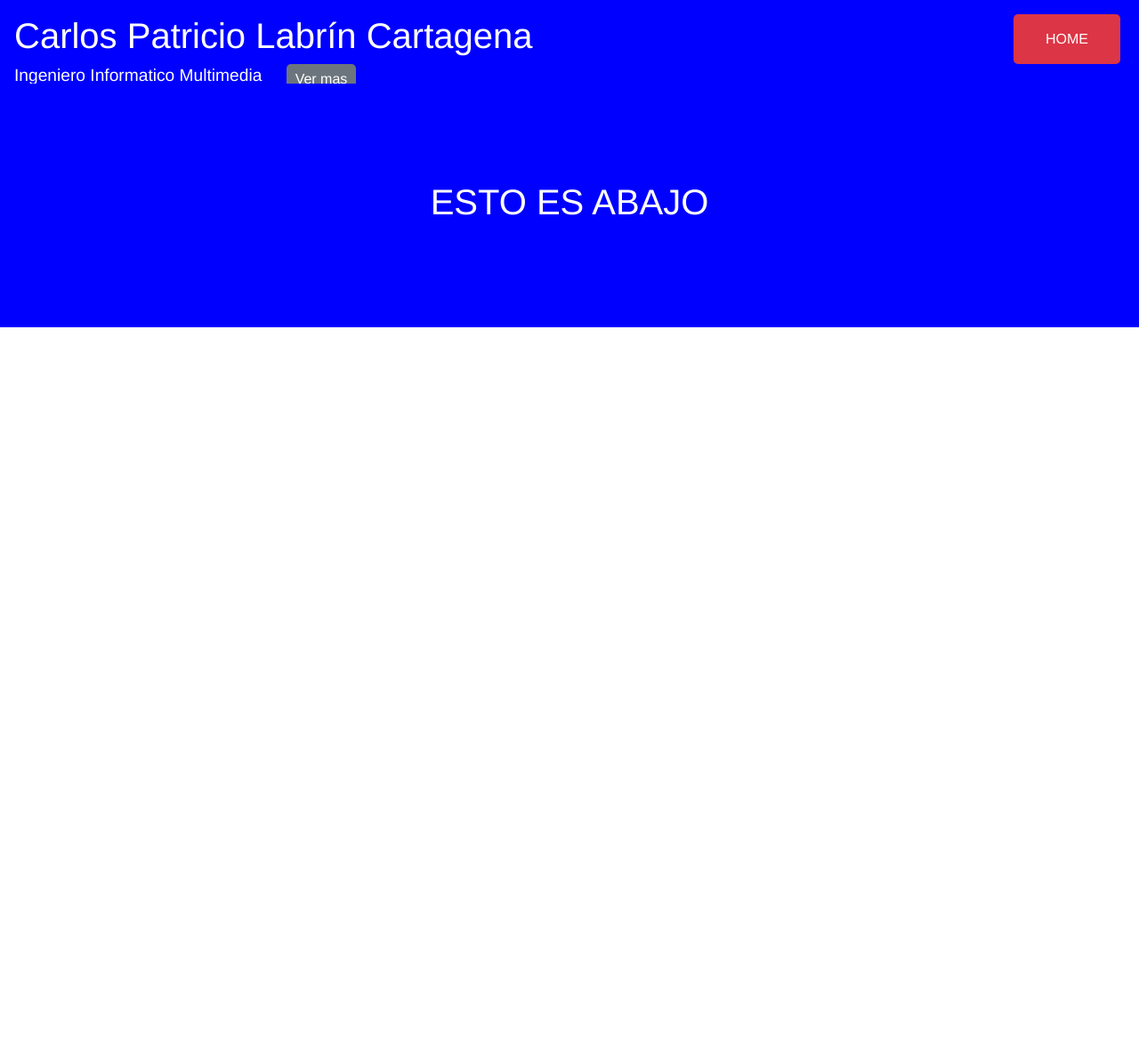
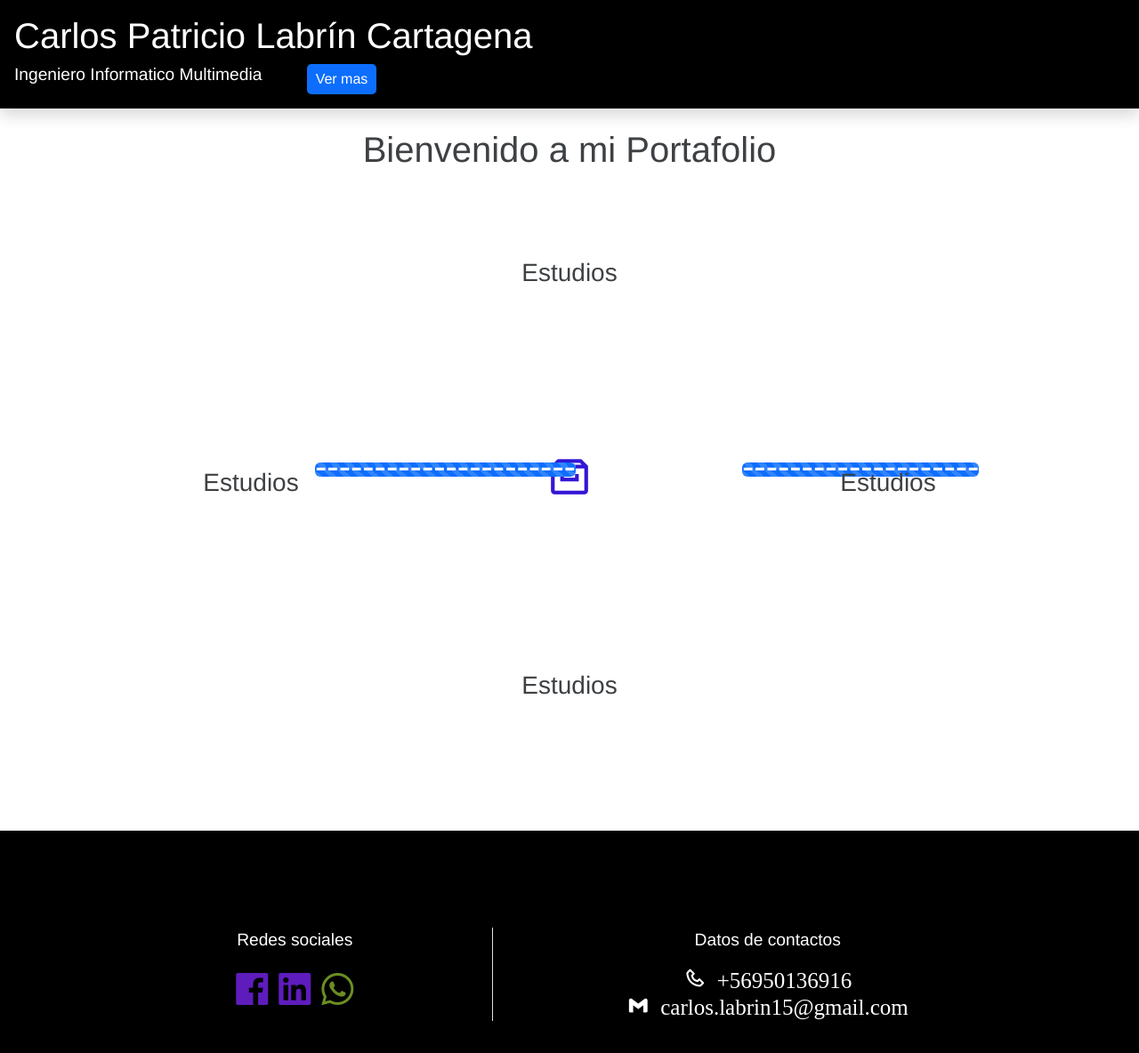
Before and after one commit to Car-Lab312/Portafolio, an Angular app: page / in a window 1280 px wide. Shown: the top 1184 px of the page at 89% size. Before the commit the page ends 800 px from the top, so only its background shows below. Built offline with nearby package versions, Linux system fonts and the light colour scheme.

Commit message:
respaldo

```diff
--- a/src/app/Home/Home.module.ts
+++ b/src/app/Home/Home.module.ts
@@ -1,5 +1,6 @@
 import { CommonModule } from "@angular/common";
 import { NgModule, createComponent } from "@angular/core";
+// import { RouterModule } from '@angular/router';
 
 import { PresentacionComponent } from './Presentacion/presentacion.component';
 import { CreacionesComponent } from './Informacion/creaciones/creaciones.component';
@@ -18,6 +19,10 @@ import { EstudiosComponent } from './Informacion/estudios/estudios.component';
     ],
     imports: [
         CommonModule,
+        // RouterModule.forRoot([
+        //     {path: 'centificados', component: EstudiosComponent},
+        //     {path: 'inicio', component: PresentacionComponent},
+        //   ]),
     ]
 })
 export class HomeModule{
--- a/src/app/Home/Informacion/estudios/estudios.component.html
+++ b/src/app/Home/Informacion/estudios/estudios.component.html
@@ -4,7 +4,7 @@
         <div>
             <h5>Ingeniero Informatico Multimedia</h5>
             <h6>Universidad del Arte Ciencia y Comunicacion</h6>
-            <h6>Ver centificado</h6>
+            <a><h6><img src="Home/img/centificado.png" alt=""> Ver centificado</h6></a>
         </div>
         <div>Lorem ipsum dolor sit amet consectetur adipisicing elit. Illo sint iusto id sunt vero,
             unde illum ad vitae hic deserunt quae magnam nam maiores incidunt sapiente quam explicabo dolorum dicta!</div>
--- a/src/app/app.component.css
+++ b/src/app/app.component.css
@@ -1,5 +1,5 @@
 .barra-arriba{
-    background-color: blue;
+    background-color: black;
     text-align: center;
     color: white;
     position: fixed;
@@ -10,7 +10,7 @@
 
 .presentacion{
     display: grid;
-    grid-template-columns: 280px 130px;
+    grid-template-columns: 7rem;
     padding-left: 0px;
     /* margin-bottom: 200px; */
 
@@ -18,18 +18,69 @@
 
 .home{
     display: grid;
-    grid-template-columns: auto 130px;
+    grid-template-columns: 100rem auto;
     padding-left: 0px;
+    /* position: relative; */
+    /* margin-bottom: 200px; */
+
+}
+
+.home_1{
+    display: grid;
+    grid-template-columns: 20rem 6rem;
+    padding-left: 0px;
+    /* position: relative; */
+    /* margin-bottom: 200px; */
+
+}
+
+.contenido_bajo{
+    display: grid;
+    grid-template-columns: auto auto;
+    text-align: center;
     /* margin-bottom: 200px; */
 
 }
 
 .barra-abajo{
-    background-color: blue;
-    position: sticky;
+    background-color: black;
+    position: absolute;
     position: -webkit-sticky;
     border-color: black;
     padding: 109px;
     color: white;
 
 }
+
+.home_prese{
+    margin-top: 80px;
+    padding-bottom: 3rem;
+    text-align: center;
+}
+
+.esquema_paguina{
+    display: grid;
+    grid-template-columns: 400px auto 400px;
+
+}
+
+.barra-flecha{
+    position: absolute;
+    margin-top: 20rem;
+    margin-left: 17rem;
+    display: grid;
+    grid-template-columns: auto auto auto;
+    text-align: center;
+    /* border: solid; */
+}
+
+.barra-flecha2{
+    position: absolute;
+    margin-top: 20rem;
+    margin-left: 47rem;
+    margin-right: 100px;
+    display: grid;
+    grid-template-columns: auto auto auto;
+    text-align: center;
+    /* border: solid; */
+}
--- a/src/app/app.component.html
+++ b/src/app/app.component.html
@@ -1,20 +1,76 @@
 <div class="shadow lg p-3 mb-5 barra-arriba top-0 start-0 end-0">
     <div class="home">
-        <h1 style="text-align: left;">Carlos Patricio Labrín Cartagena</h1>
-        <Button class="danger bg-danger" routerLink="inicio" >HOME</Button>
-    </div>
-    <div class="presentacion" style="align-items: center;">
-        <div style="align-items: center;">
-            <h6 style="text-align: left; font-size: larger;">Ingeniero Informatico Multimedia</h6>
+        <div>
+            <h1 style="text-align: left;">Carlos Patricio Labrín Cartagena</h1>
+            <div class="home_1">
+                <h6 style="text-align: left; font-size: larger;">Ingeniero Informatico Multimedia</h6>
+                <div>
+                    <Button class="primary bg-primary" routerLink="mostrar-estudios">Ver mas</Button>
+                </div>
+            </div>
         </div>
-        <div style="align-items: center;" >
-            <Button class="secondary bg-secondary" routerLink="mostrar-estudios" >Ver mas</Button>
+        <div>
+            <div class="position-relative top-50 start-50 translate-middle">
+                <Button  type="button" class="danger bg-danger " routerLink="inicio" >
+                    <i class='bx bx-home' style='color:#ffffff; padding-right: 5px; font-size: x-large;' ></i>HOME
+                </Button>
+            </div>
         </div>
     </div>
 </div>
-<div style="padding: 15px;">
+    <router-outlet></router-outlet>
+    <div class="home_prese">
+        <h1 style="text-align: center;">Bienvenido a mi Portafolio</h1>
+        <div class="barra-flecha">
+            <div class="progress" role="progressbar" aria-label="Animated striped example" aria-valuenow="75" aria-valuemin="0" aria-valuemax="100">
+                <div class="progress-bar progress-bar-striped progress-bar-animated" style="width: 100%;">
+                    <H1>----------------------</H1><i class="bi bi-arrow-left" style="background-color: #5e1cbd;"></i>
+                </div>
+            </div>
+        </div>
+        <div class="barra-flecha2">
+            <div class="progress" role="progressbar" aria-label="Animated striped example" aria-valuenow="75" aria-valuemin="0" aria-valuemax="100">
+                <div class="progress-bar progress-bar-striped progress-bar-animated" style="width: 100%;">
+                    <H1>--------------------</H1>
+                </div>
+            </div>
+        </div>
+        <div class="esquema_paguina">
+            <div>
+                <div class="position-relative top-50 start-50 translate-middle">
+                    <h3>Estudios</h3>
+                </div>
+            </div>
+            <div>
+                <h3 style="padding: 90px;">Estudios</h3>
+                <h3 style="padding: 90px;"><i class='bx bx-archive' style='color:#3316d6; font-size: 50px;'></i></h3>
+                <h3 style="padding: 90px;">Estudios</h3>
+            </div>
+            <div>
+                <div class="position-relative top-50 start-50 translate-middle">
+                    <h3>Estudios</h3>
+                </div>
+            </div>
+        </div>
+    </div>
+<div class="barra-abajo botton-0 start-0 end-0">
+    <div class="contenido_bajo">
+        <div class="border-end" style="border-right: solid; border-color: red;">
+            <p style="font-size: larger;">Redes sociales</p>
+            <div>
+                <i class='bx bxl-facebook-square' style='color:#5e1cbd; font-size: 3rem;'></i>
+                <i class='bx bxl-linkedin-square' style='color:#5e1cbd; font-size: 3rem;'></i>
+                <i class='bx bxl-whatsapp' style='color:olivedrab; font-size: 3rem;'></i>
+            </div>
+        </div>
+        <div>
+            <p style="font-size: larger;">Datos de contactos</p>
+            <div style="align-items: center">
+                <i class='bx bx-phone' style='font-size: 25px;'> +56950136916</i>
+            </div>
+            <div style="align-items: center;">
+                <i class='bx bxl-gmail' style='font-size: 25px;'> carlos.labrin15@gmail.com</i>
+            </div>
+        </div>
+    </div>
 </div>
-    <router-outlet></router-outlet>
-<div class="barra-abajo position-absolute botton-0 start-0 end-0">
-    <h1 style="text-align: center;">ESTO ES ABAJO</h1>
-</div>
```
Also changed, not shown: src/app/Home/img/centificado.jpg (added).
